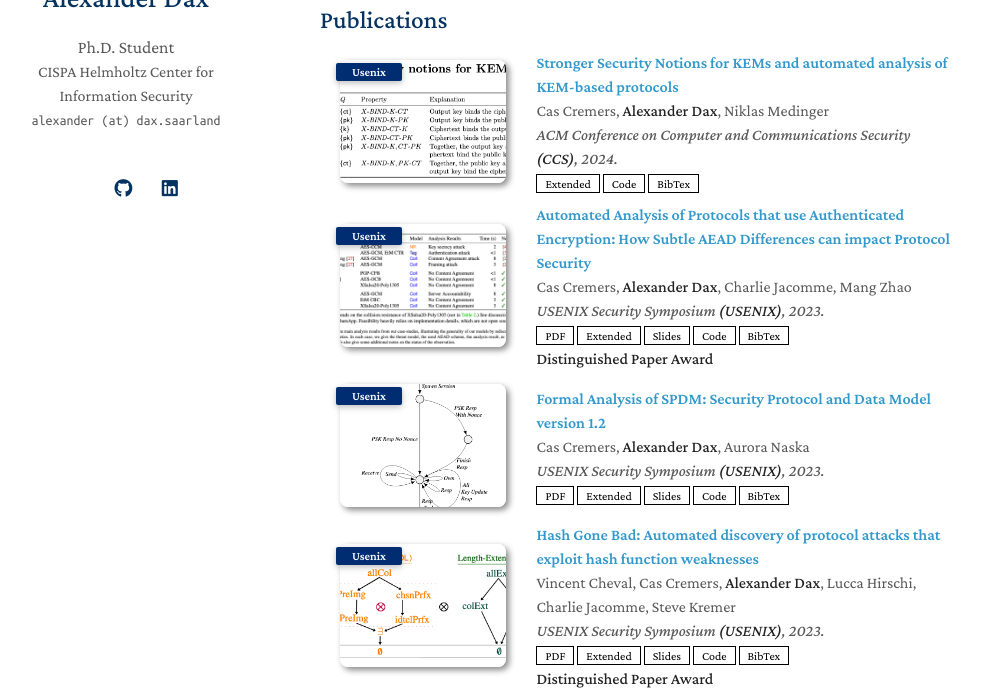
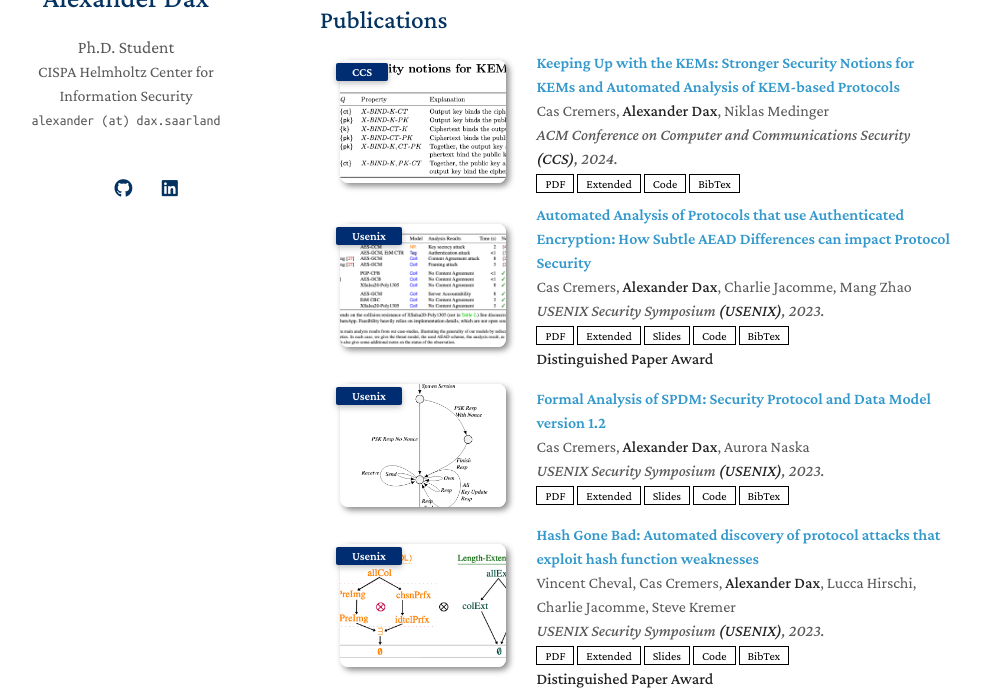
Before and after one commit to Alexander-Dax/alexander-dax.github.io, a Jekyll site: the page built from index.md, in a window 1280 px wide and 900 px high, scrolled down 311 px, cut to the strip 206-900 px from the top of the window. Shown: the whole strip, without its empty margins (150-1131 px from the left). Built offline with Jekyll 4.4.1, drawn with Linux system fonts in a browser that asks for light colours; nearby versions of some CDN libraries; a style sheet for code colours, icons or effects is not loaded; our own code applies the rules of GitHub Pages for plain Markdown files.

Commit message:
Update publication5.md by updating old titles

```diff
--- a/_includes/publication5.md
+++ b/_includes/publication5.md
@@ -4,15 +4,16 @@
   <a href="pub5.html">
   <div class="col-sm-3 abbr" style="position: relative;padding-right: 15px;padding-left: 15px;">
     <img src="assets/Kem/KEM-img.png" class="teaser img-fluid z-depth-1">
-    <abbr class="badge">Usenix</abbr>
+    <abbr class="badge">CCS</abbr>
   </div>
   </a>
 
   <div class="col-sm-9" style="position: relative;padding-right: 15px;padding-left: 20px;">
-    <div class="title"><a href="pub5.html">Stronger Security Notions for KEMs and automated analysis of KEM-based protocols</a></div>
+    <div class="title"><a href="pub5.html">Keeping Up with the KEMs: Stronger Security Notions for KEMs and Automated Analysis of KEM-based Protocols</a></div>
     <div class="author">Cas Cremers, <strong>Alexander Dax</strong>, Niklas Medinger</div>
     <div class="periodical"><em>ACM Conference on Computer and Communications Security <strong>(CCS)</strong>, 2024.</em> </div>
     <div class="links">
+      <a href="/assets/Kem/KEM.pdf" class="btn btn-sm z-depth-0" role="button" target="_blank" style="font-size:12px;">PDF</a>
       <a href="/assets/Kem/KEM-eprint.pdf" class="btn btn-sm z-depth-0" role="button" target="_blank" style="font-size:12px;">Extended</a>
       <a href="https://github.com/SymbolicKEMs/CaseStudiesKEM" class="btn btn-sm z-depth-0" role="button" target="_blank" style="font-size:12px;">Code</a>
       <a href="https://dblp.org/rec/journals/iacr/CremersDM23.html?view=bibtex" class="btn btn-sm z-depth-0" role="button" target="_blank" style="font-size:12px;">BibTex</a>
```
